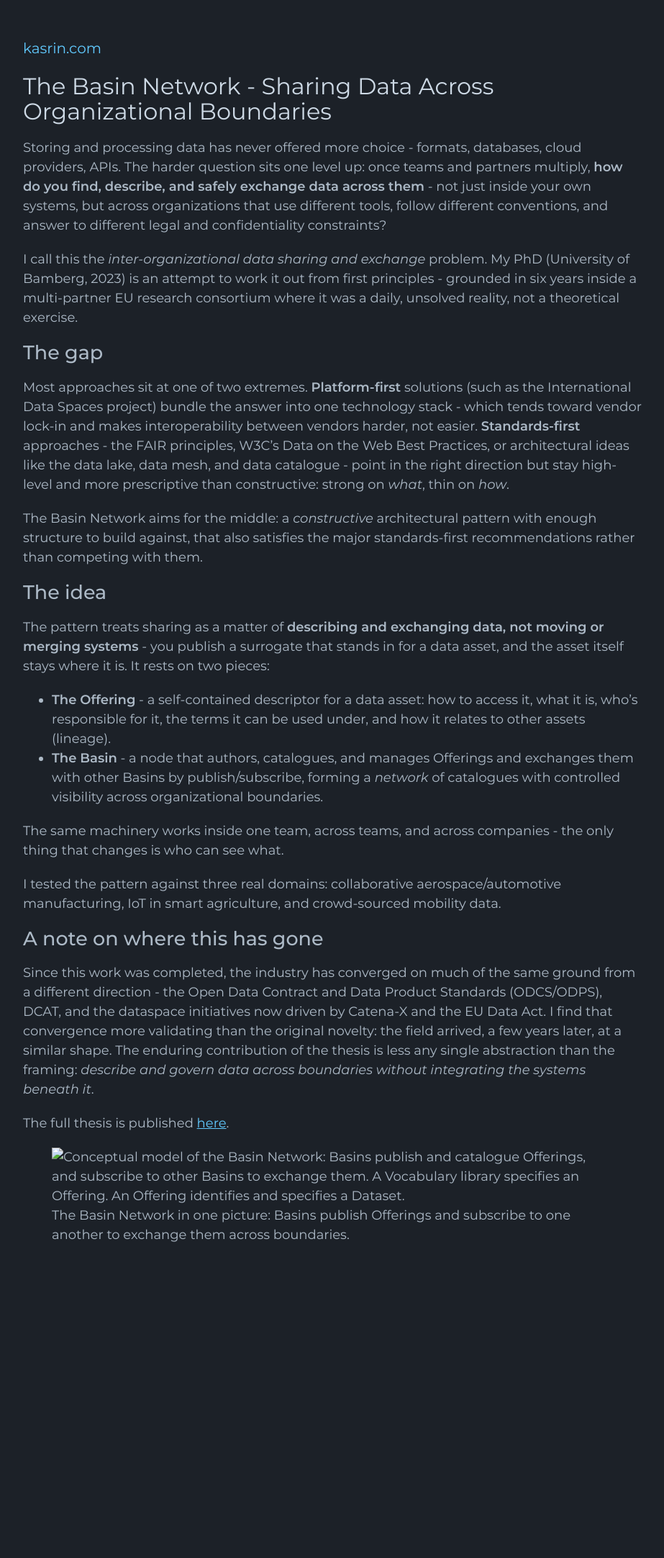
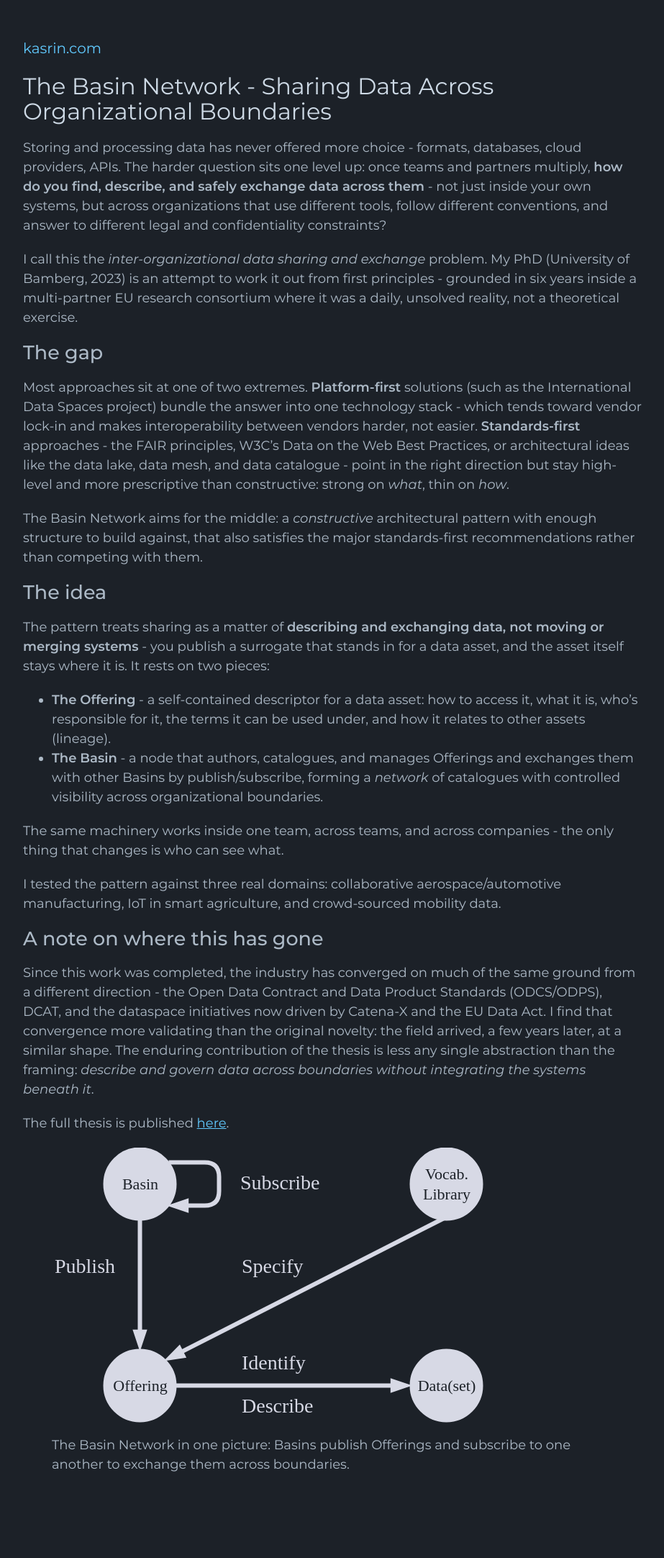
Before and after one commit to n42r/n42r.github.io, a Jekyll site: the page built from the-basin-network.md, in a window 1280 px wide. Shown: the whole page at 72% size, without its empty margins (178-1101 px from the left). Built offline with Jekyll 4.4.1, drawn with Linux system fonts in a browser that asks for light colours; our own code applies the rules of GitHub Pages for plain Markdown files; before the commit the page ends 1845 px from its top, so only the background shows below that.

Commit message:
Update the-basin-network.md

```diff
--- a/the-basin-network.md
+++ b/the-basin-network.md
@@ -34,7 +34,7 @@ more validating than the original novelty: the field arrived, a few years later,
 The full thesis is published [here](https://fis.uni-bamberg.de/handle/uniba/91269).
 
 <figure>
-  <img src="assets/img/bnet-er.drawio.svg" class="img-fluid"
+  <img src="/assets/img/bnet-er.drawio.svg" class="img-fluid"
        alt="Conceptual model of the Basin Network: Basins publish and catalogue Offerings, and subscribe to other Basins to exchange them. A Vocabulary library specifies an Offering. An Offering identifies and specifies a Dataset." />
   <figcaption>The Basin Network in one picture: Basins publish Offerings and subscribe to one another to exchange them across boundaries.</figcaption>
 </figure>
```
